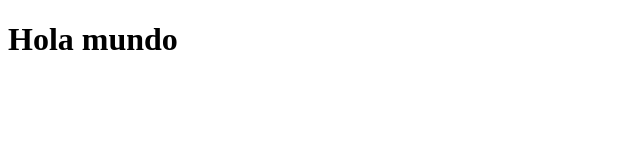
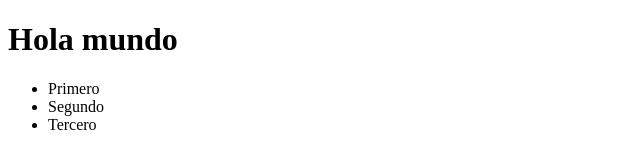
Before and after one commit to gitJulioForteza/git-demo, a plain HTML site: page web/index.html in a window 1280 px wide. Shown: the whole page, without its empty margins (0-640 px from the left). Drawn offline with Linux system fonts and the light colour scheme.

Commit message:
Actualizando el index

```diff
--- a/web/index.html
+++ b/web/index.html
@@ -8,5 +8,10 @@
 </head>
 <body>
     <h1>Hola mundo</h1>
+    <ul>
+        <li>Primero</li>
+        <li>Segundo</li>
+        <li>Tercero</li>
+    </ul>
 </body>
 </html>
```
